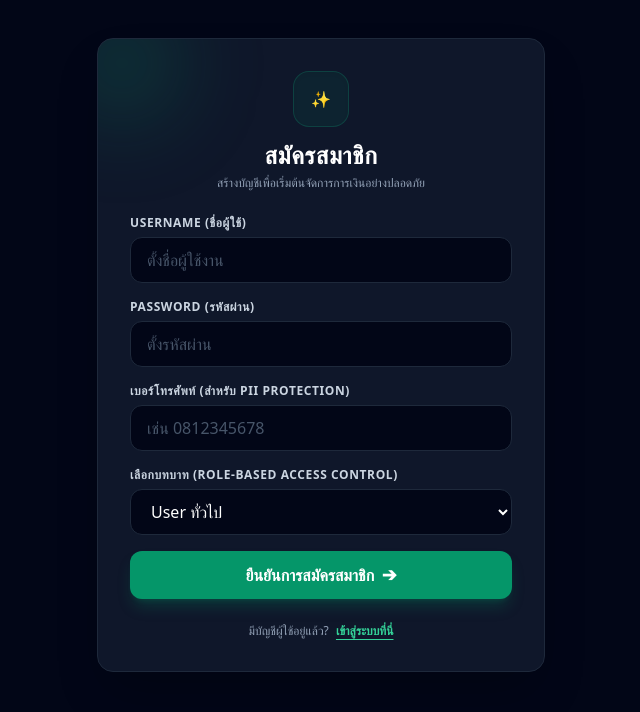
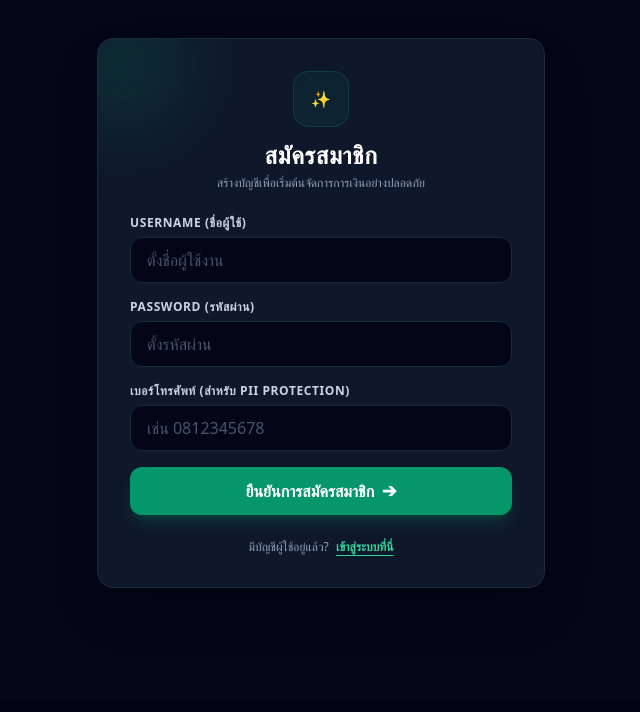
Before and after one commit to kingjulienz/lastlab, a Flask app: page /register in a window 1280 px wide. Shown: the part 99-811 px from the top of the page, without its empty margins (319-959 px from the left). After the commit the page ends 687 px from the top, so only its background shows below. Run offline with Flask 3, Linux system fonts and the light colour scheme; some libraries are stand-ins or nearby versions.

Commit message:
Add files via upload

```diff
--- a/templates/register.html
+++ b/templates/register.html
@@ -34,13 +34,7 @@
                     class="w-full bg-slate-950 border border-slate-800 rounded-xl px-4 py-2.5 text-white placeholder-slate-600 focus:outline-none focus:border-emerald-500 focus:ring-1 focus:ring-emerald-500 transition">
             </div>
 
-            <div>
-                <label class="block text-xs font-semibold text-slate-300 uppercase tracking-wider mb-1.5">เลือกบทบาท (Role-Based Access Control)</label>
-                <select name="role" class="w-full bg-slate-950 border border-slate-800 rounded-xl px-4 py-2.5 text-white focus:outline-none focus:border-emerald-500 transition">
-                    <option value="user">User ทั่วไป</option>
-                    <option value="admin">Admin (ผู้ดูแลระบบ)</option>
-                </select>
-            </div>
+
 
             <button type="submit"
                 class="w-full bg-emerald-600 hover:bg-emerald-500 text-white font-semibold py-3 rounded-xl transition duration-200 shadow-lg shadow-emerald-600/25 mt-2 flex items-center justify-center space-x-2">
```
